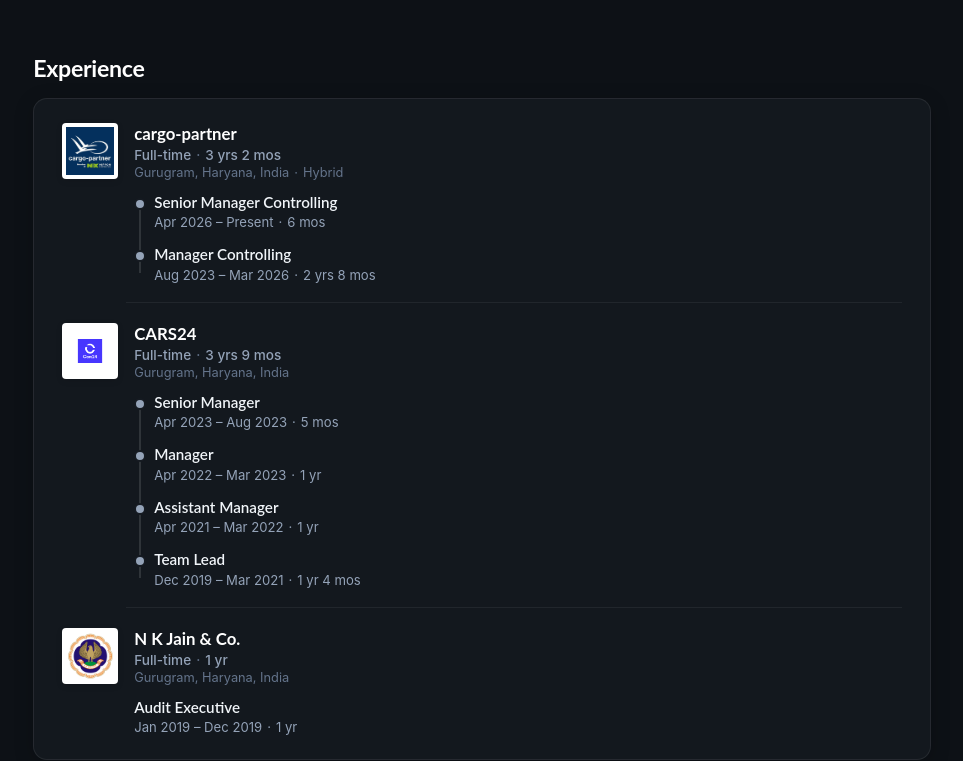
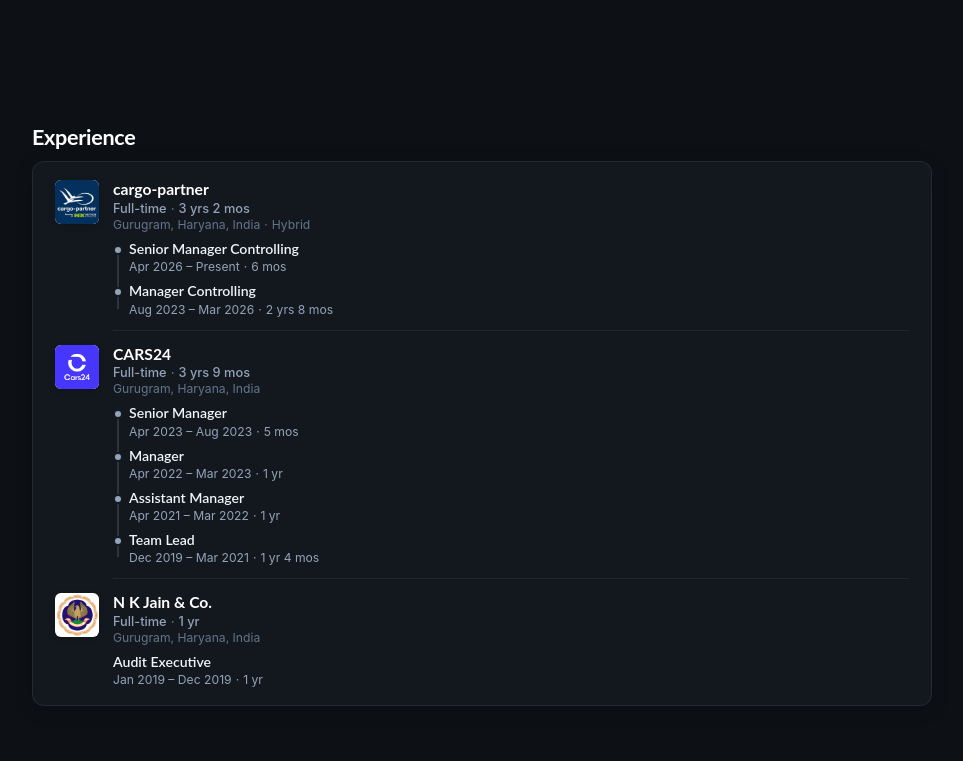
Before and after one commit to Ashishpandla07/Portfolio, a React (Create React App) app: page / in a window 1280 px wide. Shown: the part 1586-2347 px from the top of the page, without its empty margins (288-1251 px from the left). Built offline with nearby package versions, Linux system fonts and the light colour scheme.

Commit message:
Optimize LinkedIn Experience section for full logo coverage and single 100vh page slide height

```diff
--- a/src/assets/styles/Timeline.scss
+++ b/src/assets/styles/Timeline.scss
@@ -1,6 +1,8 @@
 #history {
-  padding: 40px 6% 50px;
+  min-height: 100vh;
+  padding: 24px 5% 20px;
   display: flex;
+  flex-direction: column;
   justify-content: center;
   box-sizing: border-box;
   width: 100%;
@@ -8,34 +10,36 @@
   .linkedin-experience-container {
     width: 100%;
     max-width: 900px;
+    margin: 0 auto;
 
     .section-header {
-      margin-bottom: 16px;
+      margin-bottom: 12px;
 
       h2 {
-        font-size: 1.45rem;
+        font-size: 1.35rem;
         font-weight: 700;
         margin: 0;
         color: #ffffff;
         letter-spacing: -0.3px;
+        line-height: 1.1;
       }
     }
 
     .experience-card-wrapper {
       background: rgba(22, 27, 34, 0.75);
       border: 1px solid rgba(255, 255, 255, 0.08);
-      border-radius: 14px;
-      padding: 24px 28px;
+      border-radius: 12px;
+      padding: 18px 22px;
       backdrop-filter: blur(8px);
-      box-shadow: 0 4px 20px rgba(0, 0, 0, 0.2);
+      box-shadow: 0 4px 18px rgba(0, 0, 0, 0.2);
 
       .company-group {
         display: flex;
         align-items: flex-start;
-        gap: 16px;
+        gap: 14px;
         position: relative;
-        padding-bottom: 20px;
-        margin-bottom: 20px;
+        padding-bottom: 14px;
+        margin-bottom: 14px;
 
         &:last-child {
           padding-bottom: 0;
@@ -49,7 +53,7 @@
         .company-divider {
           position: absolute;
           bottom: 0;
-          left: 64px;
+          left: 58px;
           right: 0;
           height: 1px;
           background: rgba(255, 255, 255, 0.06);
@@ -59,20 +63,21 @@
           flex-shrink: 0;
 
           .logo-box {
-            width: 48px;
-            height: 48px;
-            border-radius: 4px;
+            width: 44px;
+            height: 44px;
+            border-radius: 6px;
             background: #ffffff;
             display: flex;
             align-items: center;
             justify-content: center;
-            padding: 4px;
-            box-shadow: 0 2px 6px rgba(0, 0, 0, 0.12);
+            overflow: hidden;
+            box-shadow: 0 2px 6px rgba(0, 0, 0, 0.15);
 
-            img {
+            img.logo-img-full {
               width: 100%;
               height: 100%;
-              object-fit: contain;
+              object-fit: cover;
+              display: block;
             }
           }
         }
@@ -81,31 +86,31 @@
           flex-grow: 1;
 
           .company-header {
-            margin-bottom: 12px;
+            margin-bottom: 8px;
 
             .company-name {
-              font-size: 1.05rem;
+              font-size: 0.98rem;
               font-weight: 700;
               color: #ffffff;
-              margin: 0 0 2px 0;
-              line-height: 1.3;
+              margin: 0 0 1px 0;
+              line-height: 1.25;
             }
 
             .company-meta {
-              font-size: 0.85rem;
+              font-size: 0.80rem;
               color: #94a3b8;
               font-weight: 500;
-              margin-bottom: 2px;
+              margin-bottom: 1px;
             }
 
             .company-location {
-              font-size: 0.80rem;
+              font-size: 0.76rem;
               color: #64748b;
               font-weight: 400;
             }
 
             .bullet-sep {
-              margin: 0 5px;
+              margin: 0 4px;
               color: #64748b;
             }
           }
@@ -114,17 +119,17 @@
             position: relative;
             display: flex;
             flex-direction: column;
-            gap: 14px;
+            gap: 8px;
 
             &.has-multiple-roles {
-              padding-left: 20px;
+              padding-left: 16px;
 
               &::before {
                 content: "";
                 position: absolute;
-                left: 5px;
-                top: 10px;
-                bottom: 10px;
+                left: 4px;
+                top: 8px;
+                bottom: 8px;
                 width: 2px;
                 background: rgba(255, 255, 255, 0.12);
               }
@@ -134,10 +139,10 @@
 
                 .timeline-node {
                   position: absolute;
-                  left: -20px;
-                  top: 6px;
-                  width: 8px;
-                  height: 8px;
+                  left: -16px;
+                  top: 5px;
+                  width: 6px;
+                  height: 6px;
                   border-radius: 50%;
                   background: #94a3b8;
                   border: 2px solid #161b22;
@@ -148,20 +153,20 @@
             .position-item {
               .position-details {
                 .position-title {
-                  font-size: 0.95rem;
+                  font-size: 0.88rem;
                   font-weight: 600;
                   color: #f1f5f9;
-                  margin: 0 0 2px 0;
-                  line-height: 1.35;
+                  margin: 0 0 1px 0;
+                  line-height: 1.3;
                 }
 
                 .position-period {
-                  font-size: 0.82rem;
+                  font-size: 0.76rem;
                   color: #94a3b8;
                   font-weight: 400;
 
                   .bullet-sep {
-                    margin: 0 5px;
+                    margin: 0 4px;
                   }
                 }
               }
@@ -237,21 +242,22 @@
 /* Responsive Layout */
 @media screen and (max-width: 768px) {
   #history {
-    padding: 30px 16px 40px;
+    padding: 20px 12px 30px;
+    min-height: auto;
 
     .linkedin-experience-container .experience-card-wrapper {
-      padding: 18px 16px;
+      padding: 14px 14px;
 
       .company-group {
-        gap: 12px;
+        gap: 10px;
 
         .company-divider {
-          left: 56px;
+          left: 48px;
         }
 
         .company-logo-col .logo-box {
-          width: 42px;
-          height: 42px;
+          width: 38px;
+          height: 38px;
         }
       }
     }
--- a/src/components/Timeline.tsx
+++ b/src/components/Timeline.tsx
@@ -101,10 +101,10 @@
         <div className="experience-card-wrapper">
           {EXPERIENCE_DATA.map((company, cIdx) => (
             <div key={company.id} className="company-group">
-              {/* Company Logo */}
+              {/* Company Logo Box */}
               <div className="company-logo-col">
                 <div className="logo-box">
-                  <img src={company.logo} alt={company.company} />
+                  <img src={company.logo} alt={company.company} className="logo-img-full" />
                 </div>
               </div>
 
```
